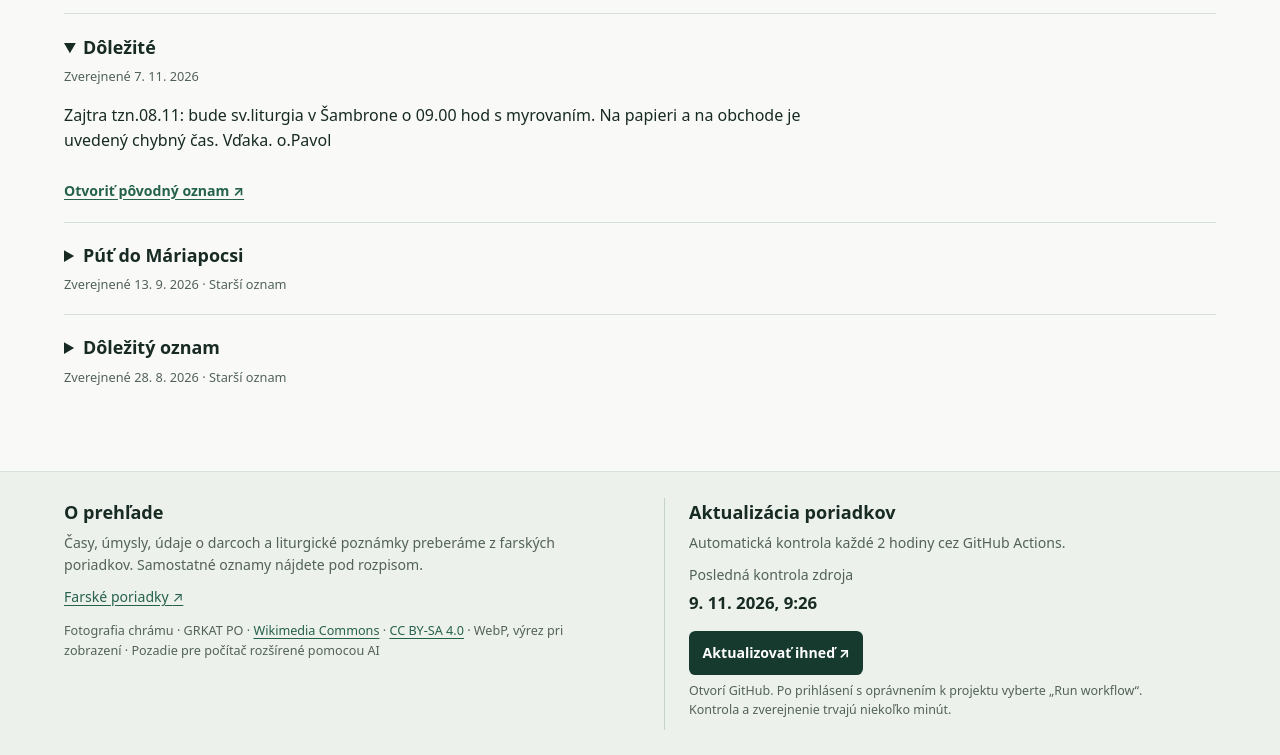
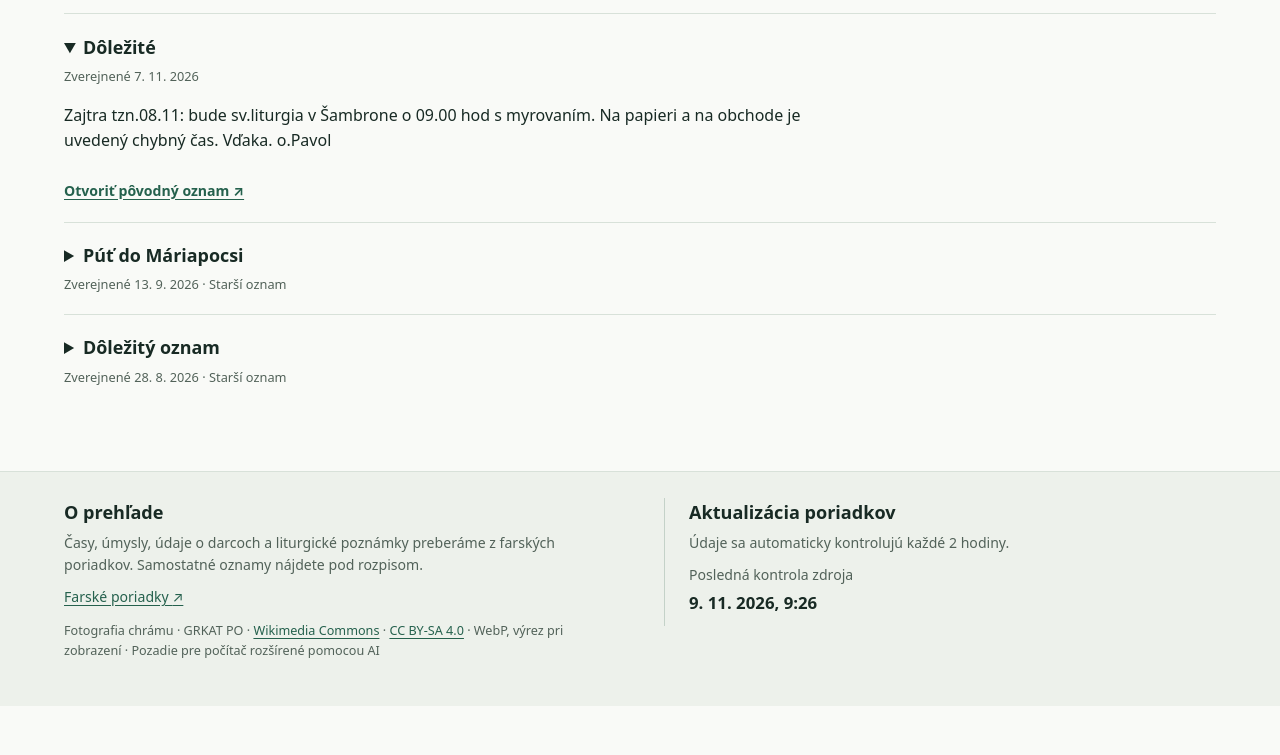
Before and after one commit to a1ad1da1am1m/sambron-bohosluzby, a plain HTML site: page site/index.html in a window 1280 px wide. Shown: the part 1837-2592 px from the top of the page. After the commit the page ends 2543 px from the top, so only its background shows below. Drawn offline with Linux system fonts and the light colour scheme.

Commit message:
Simplify update footer and remove manual refresh link

```diff
--- a/site/index.html
+++ b/site/index.html
@@ -100,11 +100,9 @@
       </div>
       <section class="update-status" aria-labelledby="update-title">
         <h2 id="update-title">Aktualizácia poriadkov</h2>
-        <p>Automatická kontrola každé 2 hodiny cez GitHub Actions.</p>
+        <p>Údaje sa automaticky kontrolujú každé 2 hodiny.</p>
         <p class="last-update">Posledná kontrola zdroja<br><strong id="last-updated">Načítavam…</strong></p>
         <p id="update-warning" class="detail" hidden></p>
-        <a class="update-button" href="https://github.com/a1ad1da1am1m/sambron-bohosluzby/actions/workflows/poriadky.yml" target="_blank" rel="noopener">Aktualizovať ihneď ↗</a>
-        <p class="update-help">Otvorí GitHub. Po prihlásení s oprávnením k projektu vyberte „Run workflow“. Kontrola a zverejnenie trvajú niekoľko minút.</p>
       </section>
     </div>
   </footer>
--- a/site/style.css
+++ b/site/style.css
@@ -182,7 +182,4 @@ footer p { margin-block: .35rem .65rem; }
 .notice-shortcut span { color: var(--muted); font-size: .8rem; }
 .update-status { padding-left: 1.5rem; border-left: 1px solid #c4d2c8; }
 .last-update strong { display: inline-block; margin-top: .25rem; color: var(--ink); font-size: 1.05rem; }
-.update-button { display: inline-flex; align-items: center; min-height: 2.75rem; margin-top: .3rem; padding: .55rem .85rem; border-radius: .4rem; background: var(--forest); color: white; font-weight: 700; text-decoration: none; }
-.update-button:hover { background: var(--accent); }
-.update-help { font-size: .78rem; max-width: 30rem; }
 @media (max-width: 41rem) { .update-status { padding: 1.2rem 0 0; border-left: 0; border-top: 1px solid #c4d2c8; } }
```
Also changed, not shown: 1 other file.
